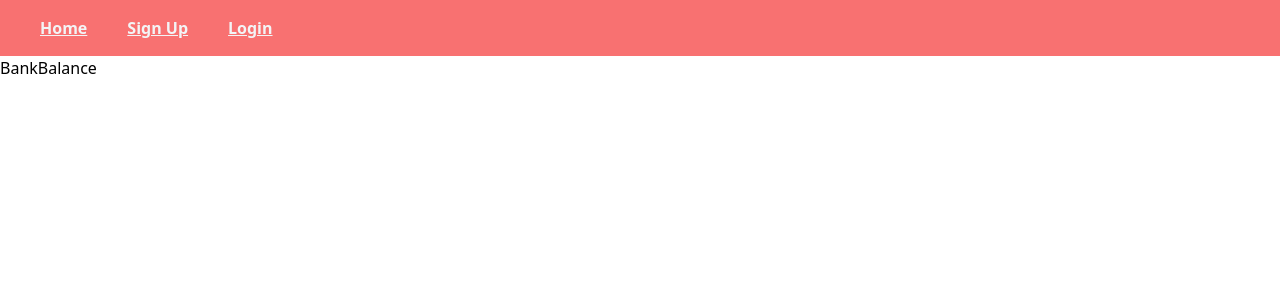
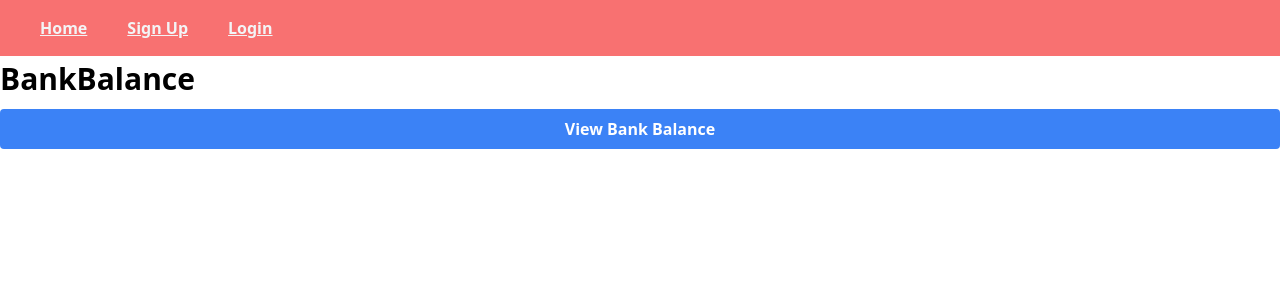
Before and after one commit to SJ1348/digital_wallet, a Next.js app in the folder digital_wallet_next/: page /bankBalance in a window 1280 px wide. Shown: the top 300 px of the page. Built offline with nearby package versions, Linux system fonts and the light colour scheme; no server answers.

Commit message:
set up the bankBalance backend route

```diff
--- /dev/null
+++ b/digital_wallet_next/app/api/bankBalance/route.js
@@ -0,0 +1,6 @@
+import { NextResponse } from "next/server";
+
+export async function GET() {
+  console.log("HELLO FROM BANK BALANCE");
+  return NextResponse.json({ message: "BankBalance sent" });
+}
--- a/digital_wallet_next/app/bankBalance/page.jsx
+++ b/digital_wallet_next/app/bankBalance/page.jsx
@@ -1,7 +1,37 @@
+"use client";
 import React from "react";
+import axios from "axios";
+
+const getBankBalance = async () => {
+  const response = await axios.get("/api/bankBalance");
+  if (response.data.message == "BankBalance sent") {
+    console.log("REQUEST COMPLETED");
+  }
+  // try {
+  //   const response = await axios.post("/api/signup", user);
+  //   if (response.data.message == "User exists") {
+  //     setUserExists(true);
+  //   } else {
+  //     router.push("/api/auth/signin");
+  //   }
+  // } catch (error) {
+  // } finally {
+  //   setLoading(false);
+  // }
+};
 
 function BankBalance() {
-  return <div>BankBalance</div>;
+  return (
+    <div>
+      <h1>BankBalance</h1>
+      <button
+        onClick={getBankBalance}
+        className="w-full bg-blue-500 text-white font-semibold py-2 rounded hover:bg-blue-600 focus:outline-none mb-4 mt-2"
+      >
+        View Bank Balance
+      </button>
+    </div>
+  );
 }
 
 export default BankBalance;
```
Also changed, not shown: 1 other file (tests, documents, lock files or other folders).
